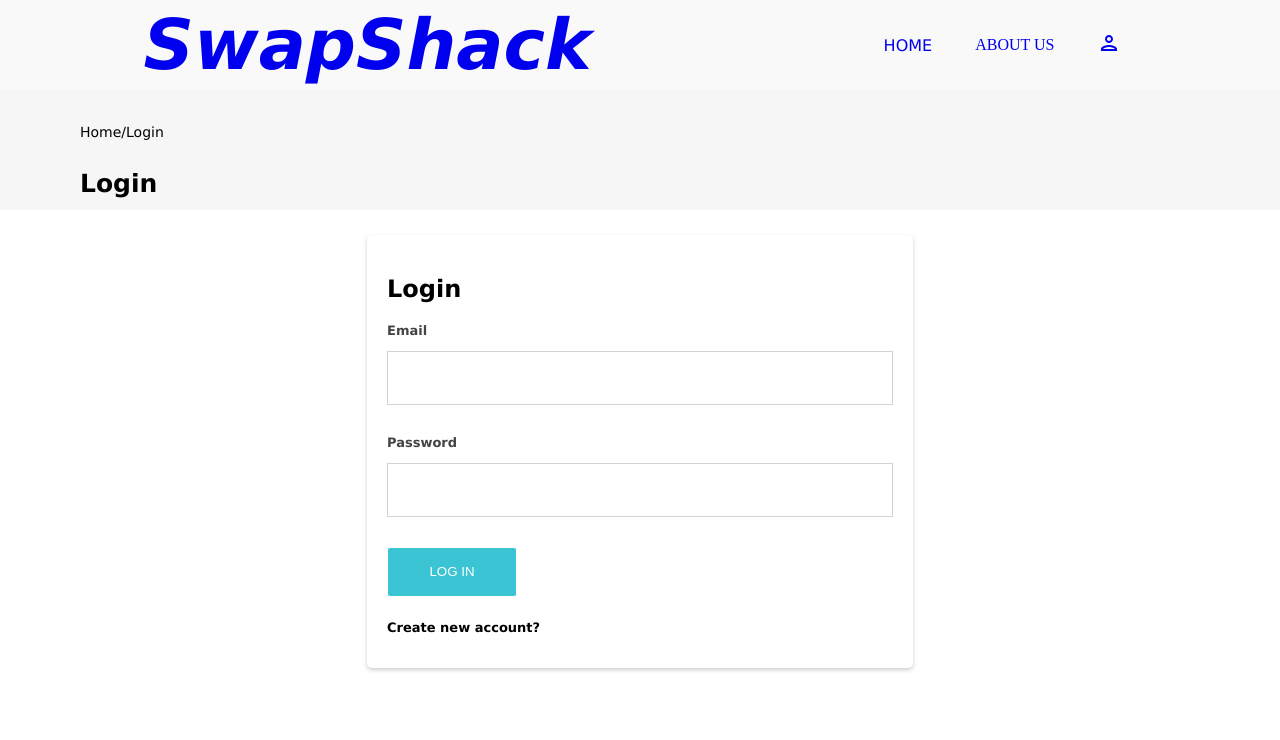
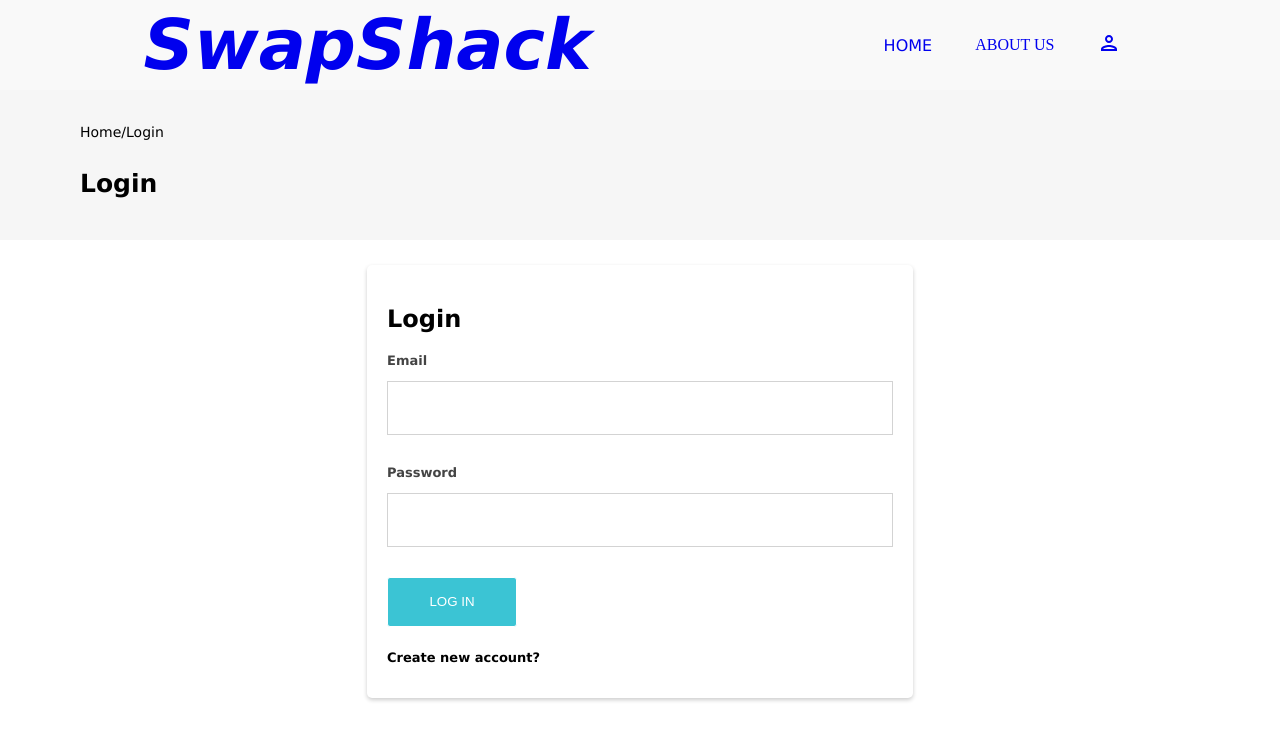
Before and after one commit to xiaohuahe123/SwapShack, a React (Create React App) app in the folder frontend/: page /login in a window 1280 px wide. Shown: the top 740 px of the page. Built offline with nearby package versions, Linux system fonts and the light colour scheme.

Commit message:
subsection_css_update

```diff
--- a/frontend/src/components/SubSection/SubSection.css
+++ b/frontend/src/components/SubSection/SubSection.css
@@ -13,7 +13,7 @@
     background-size: cover;
 
     /* Sets the height of the container to 150px */
-    height: 120px;
+    height: 150px;
   }
   .container__content {
 
```
